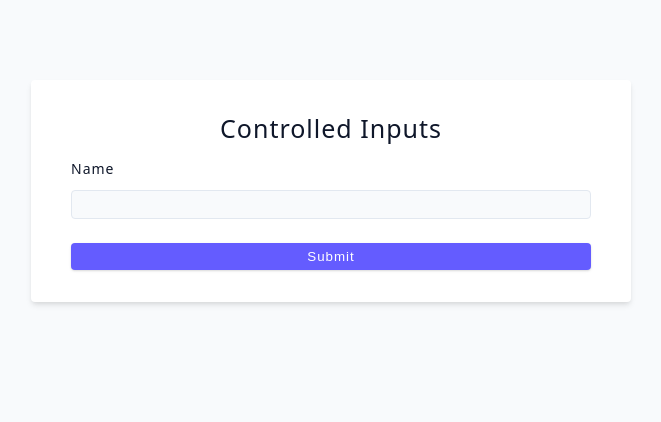
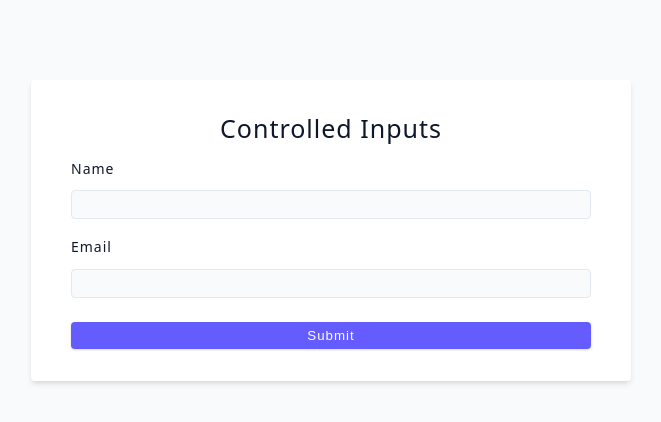
Before and after one commit to hungbui7690/react-tutorials, a React (Vite) app in the folder client/: page / in a window 1280 px wide. Shown: the top 422 px of the page, without its empty margins (309-970 px from the left). Built offline with nearby package versions, Linux system fonts and the light colour scheme.

Commit message:
Form: Controlled Inputs P4

```diff
--- a/client/src/01-controlled-inputs.jsx
+++ b/client/src/01-controlled-inputs.jsx
@@ -1,5 +1,5 @@
 /*
-  Form: Controlled Inputs P3
+  Form: Controlled Inputs P4
 
 */
 
@@ -7,15 +7,16 @@ import { useState } from 'react'
 
 const ControlledInputs = () => {
   const [name, setName] = useState('')
+  const [email, setEmail] = useState('') // (***) multiple inputs
 
-  const handleChange = (e) => {
-    console.log(e.target.name)
-    console.log(e.target.value)
-    setName(e.target.value) // (***) this will trigger re-render
+  // (***) email must be valid to submit since we use input with type=email > (browser sometimes does not show the form validation)
+  const handleSubmit = (e) => {
+    e.preventDefault()
+    console.log(name, email) // (***)
   }
 
   return (
-    <form className='form'>
+    <form className='form' onSubmit={handleSubmit}>
       <h4>controlled inputs</h4>
       <div className='form-row'>
         <label htmlFor='name' className='form-label'>
@@ -25,8 +26,20 @@ const ControlledInputs = () => {
           type='text'
           className='form-input'
           id='name'
-          value={name}
-          onChange={handleChange}
+          value={name} // (1a) link to "name" state
+          onChange={(e) => setName(e.target.value)} // (1b)
+        />
+      </div>
+      <div className='form-row'>
+        <label htmlFor='email' className='form-label'>
+          email
+        </label>
+        <input
+          type='email'
+          className='form-input'
+          id='email'
+          value={email} // (2a) links to "email" state
+          onChange={(e) => setEmail(e.target.value)} // (2b)
         />
       </div>
       <button type='submit' className='btn btn-block'>
```
